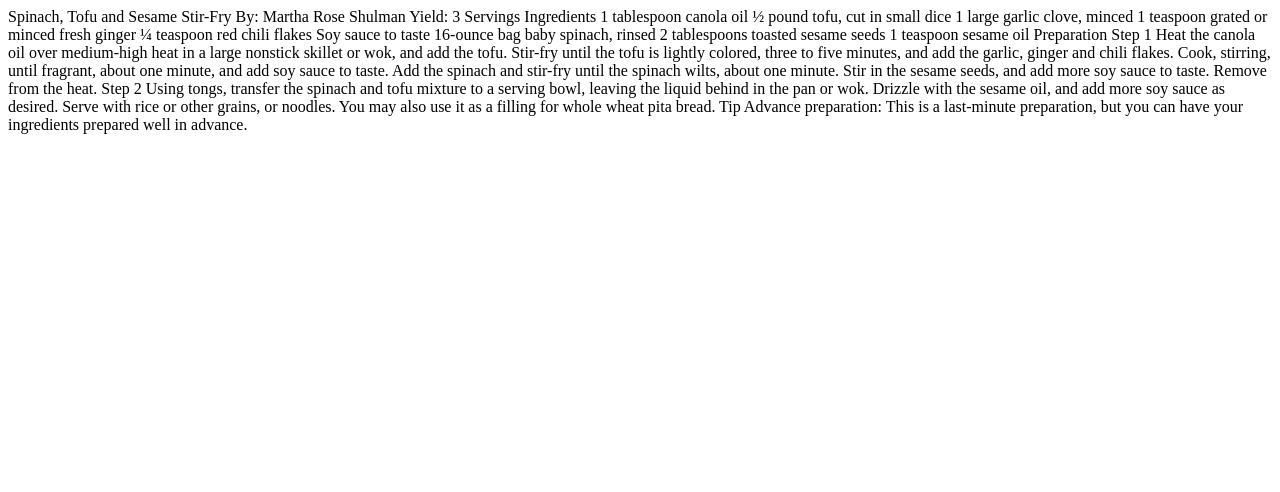
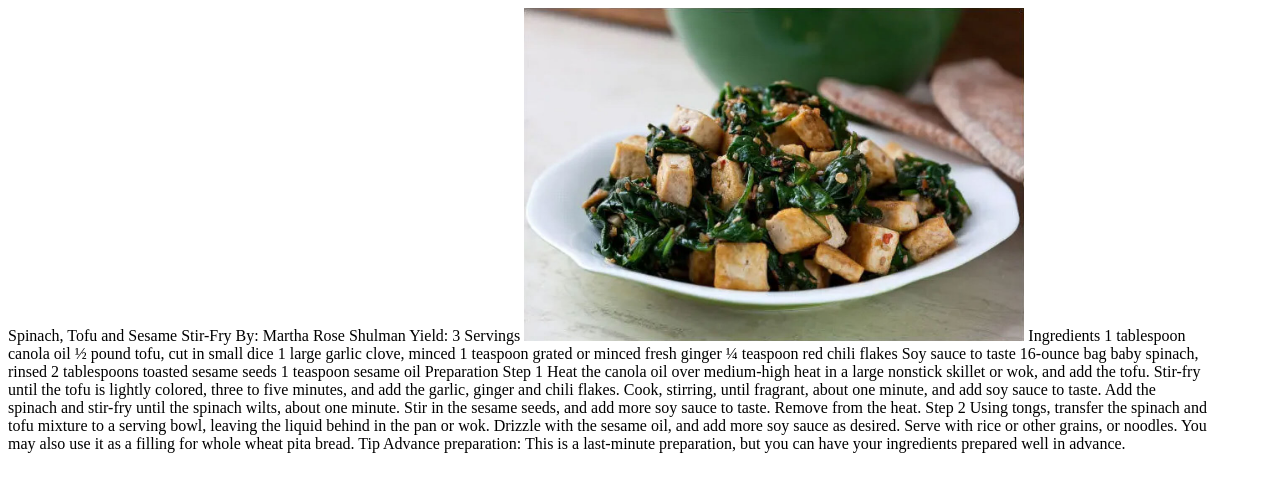
Before and after one commit to YolandaWang-07/Exercise-7, a plain HTML site: page index.html in a window 1280 px wide. Drawn offline with Linux system fonts and the light colour scheme.

Commit message:
adding style

```diff
--- a/index.html
+++ b/index.html
@@ -1,8 +1,23 @@
 <!--This receipe is taken from https://cooking.nytimes.com/recipes/1012494-spinach-tofu-and-sesame-stir-fry -->
 <!DOCTYPE html>
 <html lang="en-CA">
+  <head>
+    <style>
+
+      .center-div{
+        width: 1200px;
+      }
+
+
+
+    </style>
+
+
+  </head>
+
+
  <body>
-
+   <div class="center-div">
 
 
 
@@ -11,7 +26,7 @@ Spinach, Tofu and Sesame Stir-Fry
 By: Martha Rose Shulman
 Yield: 3 Servings
 
-
+<img src="recipe-photo-Enhanced-SR.jpg" alt="A tofu recipe" width="500px">
 
 Ingredients
 
@@ -35,6 +50,6 @@ Using tongs, transfer the spinach and tofu mixture to a serving bowl, leaving th
 
 Tip
 Advance preparation: This is a last-minute preparation, but you can have your ingredients prepared well in advance.
-
+       </div>
      </body>
 </html>
```
